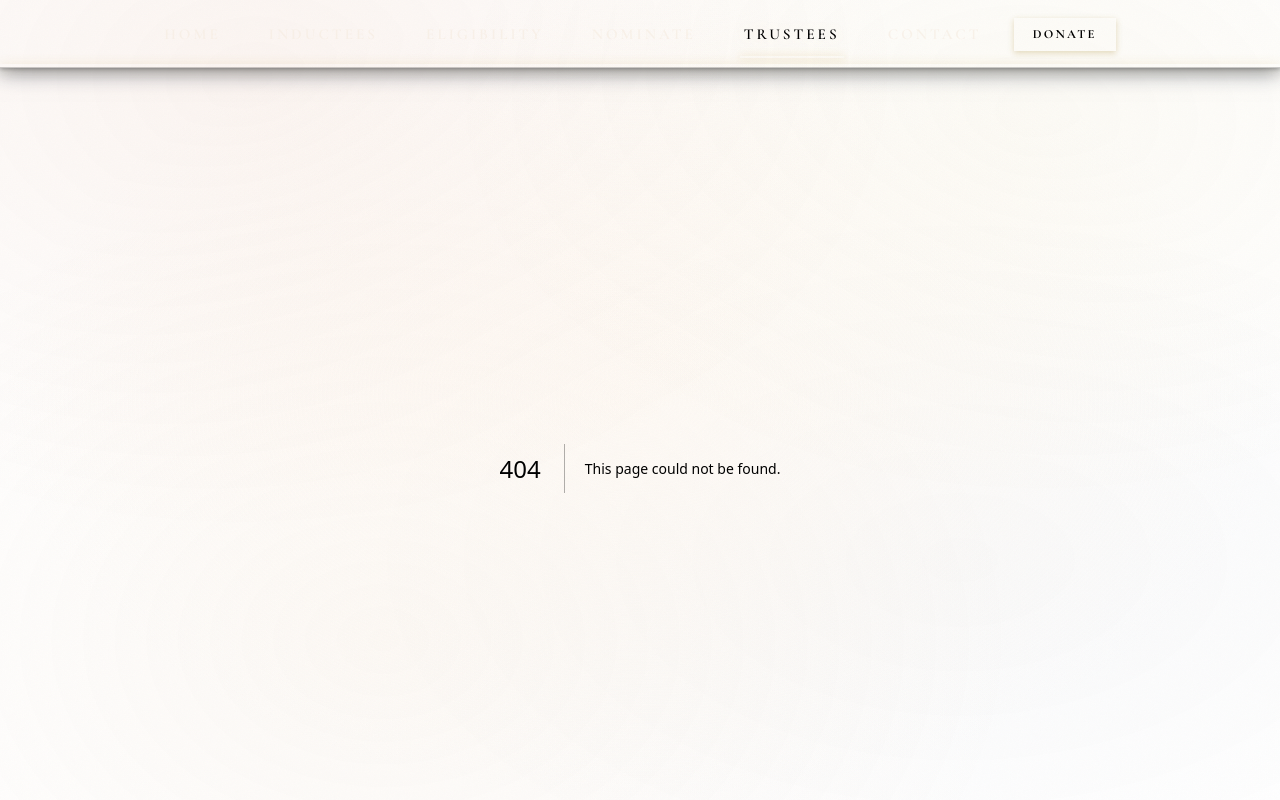
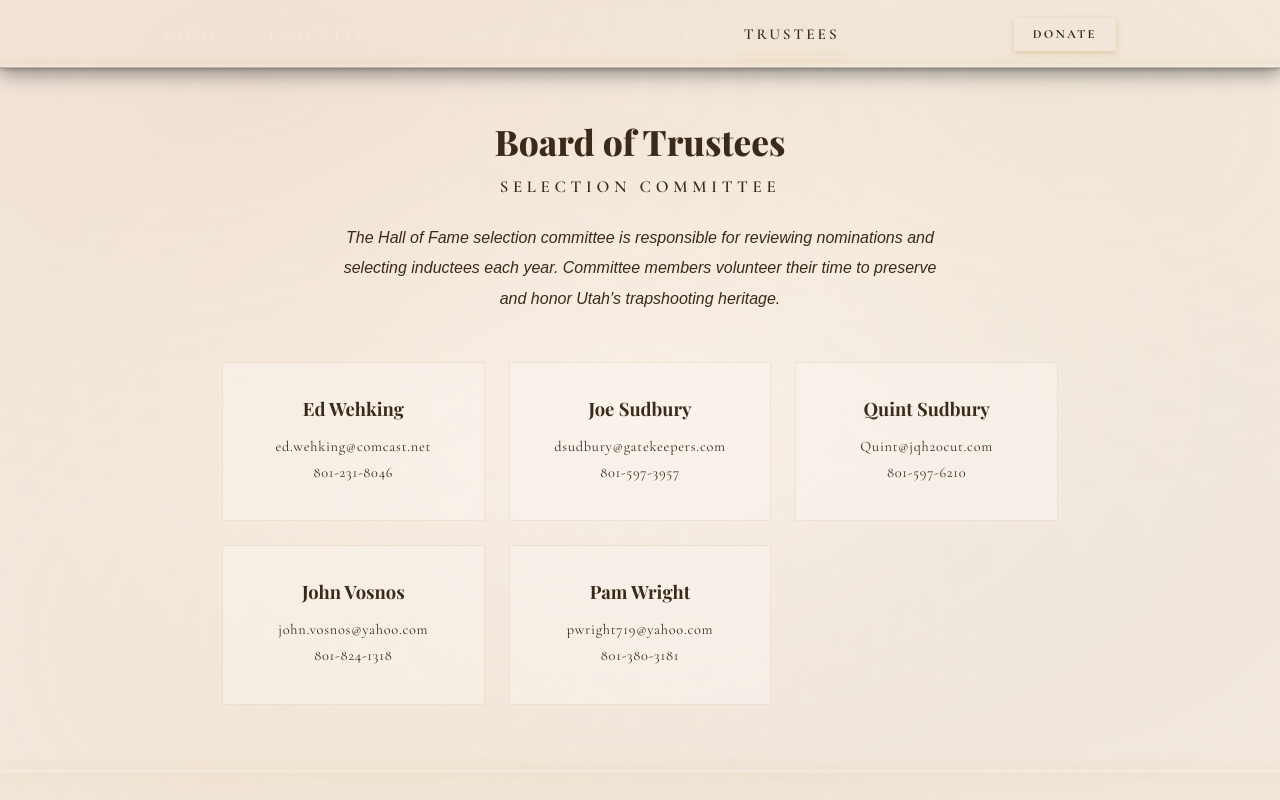
Before and after one commit to sh0tC0dev/utah-hall-of-fame, a Next.js app: page /trustees in a window 1280 px wide. Before the commit this address had no page. Shown: the top 800 px of the page. Built offline with nearby package versions, Linux system fonts and the light colour scheme; a web font is replaced by a local one.

Commit message:
feat: trustees page with contact info cards

```diff
--- /dev/null
+++ b/src/app/trustees/page.module.css
@@ -0,0 +1,77 @@
+.page {
+  max-width: 900px;
+  margin: 0 auto;
+  padding: 3rem 2rem 4rem;
+}
+
+.title {
+  font-family: var(--font-playfair);
+  font-weight: 800;
+  font-size: clamp(1.6rem, 3vw, 2.2rem);
+  color: var(--color-navy);
+  text-align: center;
+  margin-bottom: 0.3rem;
+}
+
+.subtitle {
+  font-family: var(--font-cormorant);
+  font-weight: 600;
+  font-size: 1.05rem;
+  color: var(--color-burnt-orange);
+  letter-spacing: 0.28em;
+  text-transform: uppercase;
+  text-align: center;
+  margin-bottom: 1.5rem;
+}
+
+.intro {
+  font-family: var(--font-fell);
+  font-size: 1rem;
+  line-height: 1.9;
+  color: var(--color-text-mid);
+  text-align: center;
+  max-width: 600px;
+  margin: 0 auto 3rem;
+  font-style: italic;
+}
+
+.grid {
+  display: grid;
+  grid-template-columns: repeat(auto-fill, minmax(250px, 1fr));
+  gap: 1.5rem;
+}
+
+.card {
+  text-align: center;
+  padding: 2rem 1.5rem;
+  background: rgba(250, 246, 239, 0.5);
+  border: 1px solid rgba(212, 165, 116, 0.2);
+  transition: border-color 0.3s;
+}
+
+.card:hover {
+  border-color: var(--color-sandstone);
+}
+
+.trusteeName {
+  font-family: var(--font-playfair);
+  font-weight: 700;
+  font-size: 1.15rem;
+  color: var(--color-navy);
+  margin-bottom: 0.8rem;
+}
+
+.contactLink {
+  display: block;
+  font-family: var(--font-cormorant);
+  font-size: 0.9rem;
+  color: var(--color-burnt-orange);
+  text-decoration: none;
+  letter-spacing: 0.05em;
+  margin-bottom: 0.3rem;
+  transition: color 0.3s;
+}
+
+.contactLink:hover {
+  color: var(--color-navy);
+}
--- /dev/null
+++ b/src/app/trustees/page.tsx
@@ -0,0 +1,43 @@
+import type { Metadata } from "next";
+import { ScrollReveal } from "../components/ScrollReveal";
+import styles from "./page.module.css";
+
+export const metadata: Metadata = {
+  title: "Trustees",
+  description: "Utah Trapshooting Hall of Fame selection committee trustees.",
+};
+
+const trustees = [
+  { name: "Ed Wehking", email: "ed.wehking@comcast.net", phone: "801-231-8046" },
+  { name: "Joe Sudbury", email: "dsudbury@gatekeepers.com", phone: "801-597-3957" },
+  { name: "Quint Sudbury", email: "Quint@jqh20cut.com", phone: "801-597-6210" },
+  { name: "John Vosnos", email: "john.vosnos@yahoo.com", phone: "801-824-1318" },
+  { name: "Pam Wright", email: "pwright719@yahoo.com", phone: "801-380-3181" },
+];
+
+export default function TrusteesPage() {
+  return (
+    <div className={styles.page}>
+      <ScrollReveal>
+        <h1 className={styles.title}>Board of Trustees</h1>
+        <p className={styles.subtitle}>Selection Committee</p>
+        <p className={styles.intro}>
+          The Hall of Fame selection committee is responsible for reviewing
+          nominations and selecting inductees each year. Committee members
+          volunteer their time to preserve and honor Utah&apos;s trapshooting heritage.
+        </p>
+      </ScrollReveal>
+      <div className={styles.grid}>
+        {trustees.map((t, i) => (
+          <ScrollReveal key={t.name} delay={i * 100}>
+            <div className={styles.card}>
+              <h3 className={styles.trusteeName}>{t.name}</h3>
+              <a href={`mailto:${t.email}`} className={styles.contactLink}>{t.email}</a>
+              <a href={`tel:${t.phone}`} className={styles.contactLink}>{t.phone}</a>
+            </div>
+          </ScrollReveal>
+        ))}
+      </div>
+    </div>
+  );
+}
```
